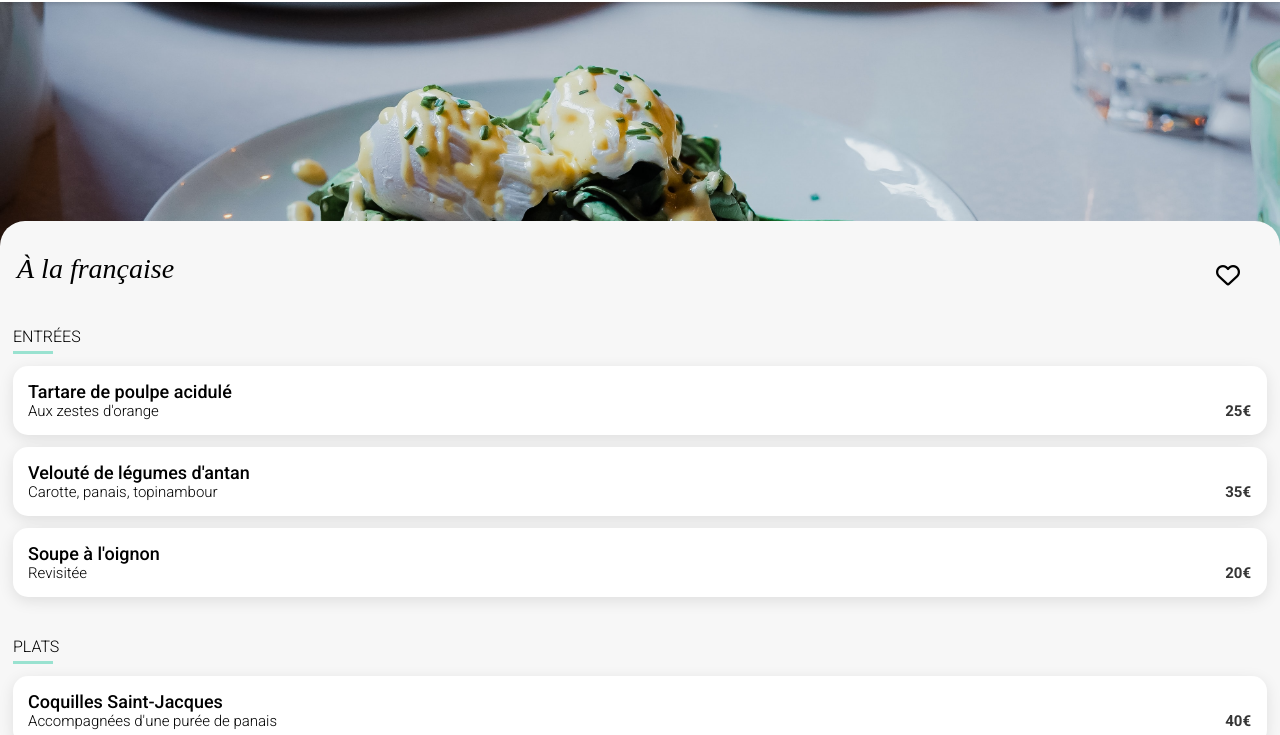
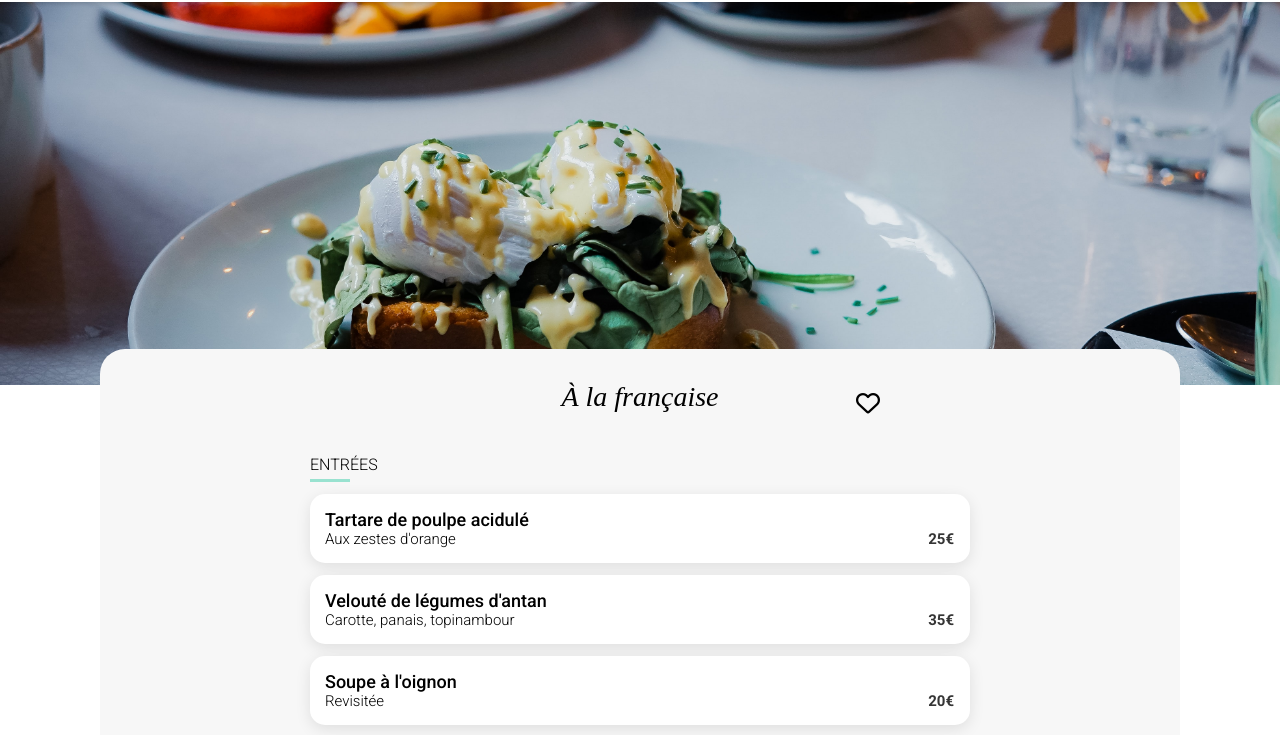
Before and after one commit to Stephane62450/Projet4-Ohmyfood, a website: page restaurants/menu_a_la_francaise.html in a window 1280 px wide. Shown: the part 63-798 px from the top of the page. Drawn offline with Linux system fonts and the light colour scheme; a web font is replaced by a local one.

Commit message:
Média queries page principale + restaurants terminées

```diff
--- a/restaurants/menu_a_la_francaise.html
+++ b/restaurants/menu_a_la_francaise.html
@@ -1,5 +1,6 @@
 <!DOCTYPE html>
 <html lang="fr">
+
 <head>
     <meta charset="UTF-8">
     <meta http-equiv="X-UA-Compatible" content="IE=edge">
@@ -8,10 +9,12 @@
     <script src="https://kit.fontawesome.com/cfe476c6ba.js" crossorigin="anonymous"></script>
     <link rel="preconnect" href="https://fonts.googleapis.com">
     <link rel="preconnect" href="https://fonts.gstatic.com" crossorigin>
-    <link href="https://fonts.googleapis.com/css2?family=Roboto:wght@300;500;700&family=Shrikhand&display=swap" rel="stylesheet">
+    <link href="https://fonts.googleapis.com/css2?family=Roboto:wght@300;500;700&family=Shrikhand&display=swap"
+        rel="stylesheet">
     <link rel="stylesheet" href="../css/style.css">
 
 </head>
+
 <body>
     <!-- HEADER -->
     <header>
@@ -20,6 +23,7 @@
     </header>
     <main>
         <img src="../images/restaurants/À-la-française.jpg" class="image" alt="À la française">
+        <div class="wrapper">
             <div class="menu">
                 <div class="menu-title">
                     <h2>À la française</h2>
@@ -127,15 +131,18 @@
                     <a href="#" class="btn">Commander</a>
                 </div>
             </div>
+        </div>
     </main>
     <footer>
         <h4>Ohmyfood</h4>
         <ul>
             <li class="icone-footer"><i class="fa-solid fa-utensils fa-sm"></i><span>Proposer un restaurant</span></li>
-            <li class="icone-footer"><i class="fa-solid fa-handshake-angle fa-xs"></i><span>Devenir partenaire</span></li>
+            <li class="icone-footer"><i class="fa-solid fa-handshake-angle fa-xs"></i><span>Devenir partenaire</span>
+            </li>
             <li><a href="#">Mentions légales</a></li>
             <li><a href="mailto:Ohmyfood-services-clients@gmail.com">Contact</a></li>
         </ul>
     </footer>
 </body>
+
 </html>
--- a/sass/main.scss
+++ b/sass/main.scss
@@ -270,9 +270,9 @@ ul {
     }
 }
 
-/****** Media queries******/
+/****** Media queries ******/
 
-/****** Tablette******/
+/****** Tablette ******/
 @media screen and (min-width: 768px) and (max-width: 1023px) {
     .wrapper {
         max-width: 650px;
@@ -324,7 +324,7 @@ ul {
     }
 }
 
-/******Desktop******/
+/****** Desktop ******/
 @media screen and (min-width: 1024px) {
     .explorer {
         padding-bottom: 30px;
--- a/sass/menus_restaurants.scss
+++ b/sass/menus_restaurants.scss
@@ -15,7 +15,7 @@
  .menu {
      position: relative;
      width: 100%;
-    margin-top: -60px;
+     margin-top: -40px;
      background: #F7F7F7;
      border-radius: 25px 25px 0 0;
  }
@@ -67,6 +67,7 @@
      flex-direction: column;
      gap: 12px;
      padding-top: 12px;
+
      .menu-card {
          width: 100%;
          height: 69px;
@@ -76,11 +77,13 @@
          background: #fff;
          box-shadow: 0px 4px 15px rgba(0, 0, 0, 0.1);
          border-radius: 15px;
+
          .card-content {
              width: 100%;
              display: flex;
              flex-direction: column;
              padding: 12px 16px 12px 15px;
+
              .card-title {
                  margin: 0;
                  font-size: 18px;
@@ -101,3 +104,47 @@
      font-weight: 700;
      color: #353535;
  }
+
+ /****** Media queries ******/
+
+ /****** Tablette ******/
+ @media screen and (min-width: 768px) and (max-width: 1023px) {
+    .image {
+        height: 300px;
+    }
+
+    .menu-title {
+        text-align: center;
+    }
+
+    .menu-heart {
+        right: 140px;
+    }
+
+    .formule {
+        padding: 0px 80px 40px;
+    }
+ }
+
+ /****** Desktop ******/
+ @media screen and (min-width: 1024px) {
+     .image {
+         height: 383px;
+     }
+
+     .menu {
+         margin-top: -40px;
+     }
+
+     .menu-title {
+         text-align: center;
+     }
+
+     .menu-heart {
+         right: 300px;
+     }
+
+     .formule {
+         padding: 0px 210px 40px;
+     }
+ }
```
Also changed, not shown: restaurants/menu_la_note_enchantee.html (+9 -2 lines), restaurants/menu_la_palette_du_gout.html (+9 -2 lines), restaurants/menu_le_delice_des_sens.html (+9 -2 lines), css/style.css, 1 other file. Lines whose indentation alone changed are shown as unchanged.
